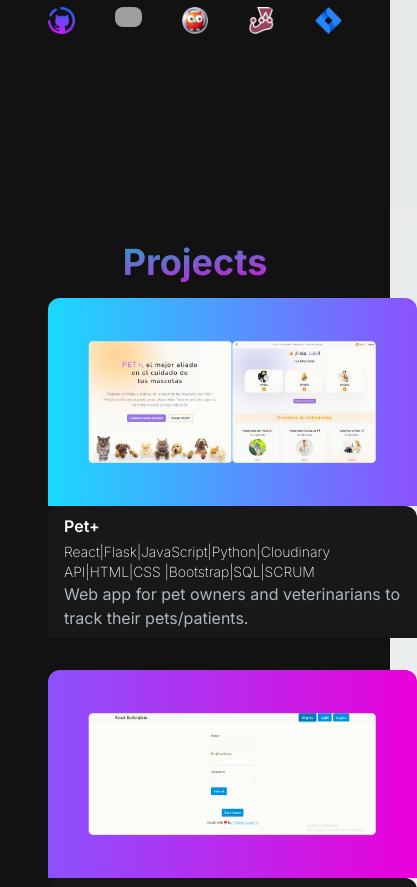
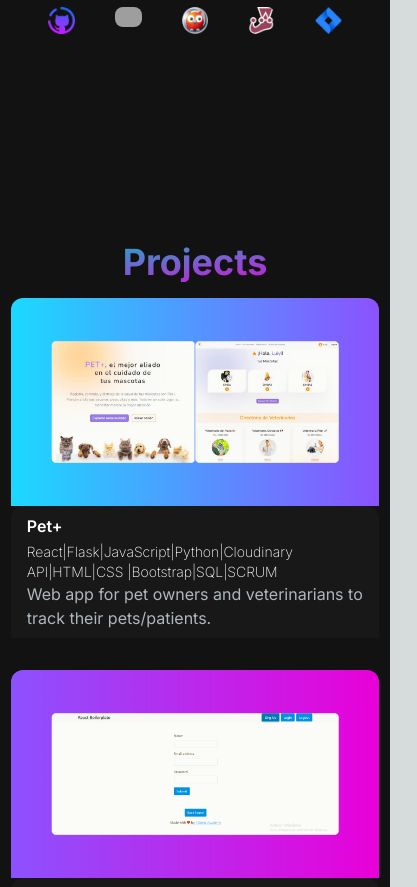
Before and after one commit to OUHernandezAyala/ProfileWebsite, a Next.js app: page / in a window 390 px wide. Shown: the part 2385-3272 px from the top of the page, 417 px wide, since content can reach past the window. Built offline with nearby package versions, Linux system fonts and the light colour scheme; grey boxes are pictures that could not be loaded.

Commit message:
Justify Center

```diff
--- a/app/Components/Projects.jsx
+++ b/app/Components/Projects.jsx
@@ -68,7 +68,7 @@
     return(
        <div id="projects" className="py-20">
         <h2 className="text-4xl font-bold my-4 text-transparent text-center bg-clip-text bg-gradient-to-br from-[#0abdc6]  to-[#ea00d9]">Projects</h2>
-        <div    className="grid md:grid-cols-3 gap-8 md:gap-6" >
+        <div  className="grid md:grid-cols-3 gap-8 md:gap-6 justify-center" >
         {projectsInfo.map((projects)=>
                 <ProjectsCards
                 key={projects.id}
```
